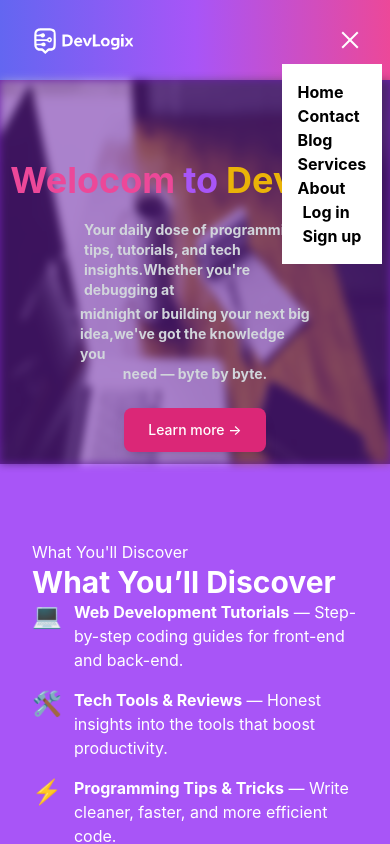
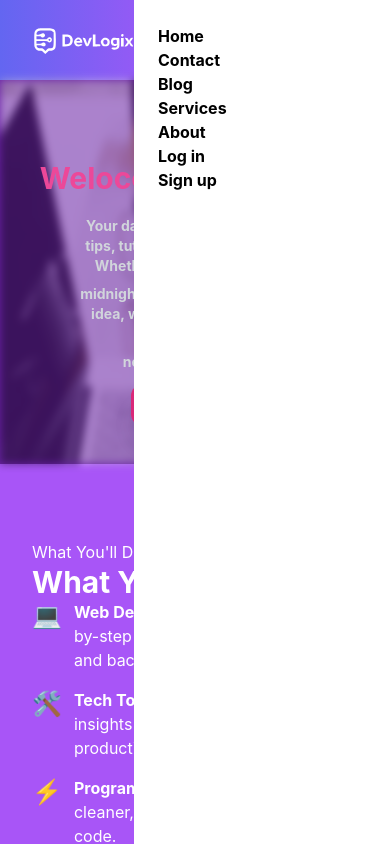
Before and after one commit to Alihaider592/my-tailwind-app, a React (Create React App) app: page / in a window 390 px wide. Both pictures are taken after a click on the button 350 px from the left and 40 px from the top of the page. Shown: the top 844 px of the page. Built offline with nearby package versions, Linux system fonts and the light colour scheme.

Commit message:
hamburger setting

```diff
--- a/public/index.html
+++ b/public/index.html
@@ -24,7 +24,8 @@
       work correctly both with client-side routing and a non-root public URL.
       Learn how to configure a non-root public URL by running `npm run build`.
     -->
-    <title>React App</title>
+    <title>Devlogix</title>
+    <meta name="description" content="DevLogix is your hub for the latest blogs on Artificial Intelligence, Web Development tutorials, and Technology news. Stay updated with insights, trends, and guides.">
   </head>
   <body>
     <noscript>You need to enable JavaScript to run this app.</noscript>
--- a/src/components/About.jsx
+++ b/src/components/About.jsx
@@ -31,7 +31,7 @@ const About = () => {
   ];
 
   return (
-    <div className="flex justify-center w-full min-h-screen p-10 bg-purple-500">
+    <div className="flex justify-center max-sm:relative fixed w-full min-h-screen p-10 bg-purple-500">
       <div className="w-full max-w-6xl">
         {/* Heading */}
         <h1 className="font-bold text-gray-100 text-4xl sm:text-5xl mb-10">
--- a/src/components/Blog.jsx
+++ b/src/components/Blog.jsx
@@ -144,8 +144,8 @@ const cards = [
 ]
 const Blog = () => {
   return (
-    <div className='bg-purple-500'>
-      <div className="relative w-full">
+    <div className='bg-purple-500 '>
+      <div className="relative  w-full">
         <img
           className="w-full object-cover h-96 opacity-70 shadow-purple shadow-sm"
           src="img2.png"
--- a/src/components/Hamburger.jsx
+++ b/src/components/Hamburger.jsx
@@ -1,22 +1,39 @@
-import React, { useState } from 'react'
-import Hamburgernavbar from './hambugernavbar';
-import Hamburger from 'hamburger-react'
+import React, { useState , useEffect } from "react";
+import { createPortal } from "react-dom";
+import Hamburgernavbar from "./hambugernavbar";
+import Hamburger from "hamburger-react";
+
 const Hamburgercomponents = () => {
-    const [open,setOpen] = useState(false);
+  const [open, setOpen] = useState(false);
+  useEffect(()=>{
+if(open){document.body.style.overflow = "hidden";
+}else{document.body.style.overflow = "auto";
+
+}
+return()=>{
+  document.body.style.overflow = "auto";
+};
+  },[open]);
+
+
   return (
     <div>
       <Hamburger
-      size={22}
-      toggled = {open}
-      toggle={setOpen}
-      className="block md:hidden"
+        size={22}
+        toggled={open}
+        toggle={setOpen}
+        className="block md:hidden"
       />
-      {open&&
-        <Hamburgernavbar/>
 
-    }
+      {open &&
+        createPortal(
+          <div className="fixed  inset-0 z-[9999999] bg-whites w-[60%]">
+            <Hamburgernavbar onclose={() => setOpen(false)} />
+          </div>,
+          document.body
+        )}
     </div>
-  )
-}
+  );
+};
 
-export default Hamburgercomponents
+export default Hamburgercomponents;
--- a/src/components/Home.jsx
+++ b/src/components/Home.jsx
@@ -6,22 +6,37 @@ const Home = () => {
     <>
     <img className='absolute opacity-45 blur-sm h-96 w-[100%]' src="imgback.png"/>
     <div className='h-96 w-full z-10 p-20  font-bold  bg-purple-800'>
-      <h1 className=' relative text-5xl flex max-sm:text-4xl items-center gap-2 justify-center mb-5 font-bold z-10 '> <div className='text-pink-500'> Welocom</div><div className='text-purple-500'> to </div><div className='text-yellow-500'> Devlogix</div> </h1>
-      <p class="z-10 text-lg md:text-xl sm:left-6 text-gray-300 mb-8 max-sm:text-sm sm:font-size [17px] height-[100px] relative left-[18px];">
-      <div className='z-10 flex relative items-center justify-center m-1 '>Your daily dose of programming tips, tutorials, and tech insights.Whether you're debugging at</div>
-      <div className='z-10 relative flex items-center justify-center '> midnight or building your next big idea,we've got the knowledge you  </div>
-     <div className='flex relative items-center justify-center '>  need — byte by byte.</div>
-   <div className="flex justify-center mt-6">
-  <button className="px-6 py-3 sm:px-8 sm:py-4 md:px-10 md:py-5
-                     bg-pink-600 hover:bg-pink-700
-                     rounded-lg text-white font-medium shadow-lg
-                     transition duration-300 ease-in-out">
-    <Link to="/Learnmore">Learn more →</Link>
-  </button>
+      <h1 className=' relative text-5xl flex max-sm:text-3xl items-center gap-2 justify-center mb-5 font-bold z-10 '> <div className='text-pink-500'> Welocom</div><div className='text-purple-500'> to </div><div className='text-yellow-500'> Devlogix</div> </h1>
+      <div className="z-10 text-gray-300 mb-8 sm:mx-4">
+
+
+  <div className="flex items-center justify-center text-sm relative sm:text-[8px] md:text-xl text-center mb-2">
+    Your daily dose of programming tips, tutorials, and tech insights.
+    Whether you're debugging at
+  </div>
+
+
+  <div className="flex items-center justify-center relative text-sm sm:text-[8px] md:text-lg text-center  mb-2">
+    midnight or building your next big idea, we've got the knowledge you
+  </div>
+
+
+  <div className="flex items-center justify-center text-sm relative sm:text-[8px] md:text-xl text-center  mb-4">
+    need — byte by byte.
+  </div>
+
+  <div className="flex justify-center relative text-[12px] bottom-3 mt-6">
+    <button className="px-6 py-3 sm:px-4 sm:py-2 md:px-10 md:py-4
+                       bg-gradient-to-r from-pink-600 to-purple-600
+                       hover:from-pink-700 hover:to-purple-700
+                       rounded-xl text-white  shadow-xl
+                       transition-transform duration-300 ease-in-out
+                       hover:scale-105">
+      <Link to="/Learnmore">Learn more →</Link>
+    </button>
+  </div>
 </div>
 
-
-    </p>
     <div className="flex justify-center mt-6">
 </div>
 
@@ -48,7 +63,7 @@ const Home = () => {
       <p><strong>Industry News & Trends</strong> — Stay informed about the latest in tech and software.</p>
     </li>
     <div>
-      <img className='relative  left-8' src="img40.png"/>
+      <img className='relative max-sm:hidden left-8' src="img40.png"/>
     </div>
   </ul>
 </section>
@@ -81,7 +96,7 @@ const Home = () => {
       </div>
       <div>
       <form action="post">
-        <input className='w-[285px] max-sm:w-[250px] ml-10 max-sm:ml-28 h-10 rounded-lg h-50 pl-10' type="text" id='Enter your email' placeholder='Enter your email'/><button class="px-4 relative m-5 max-sm:bottom-[60px] max-sm:left-5 bg-pink-600 transition-all duration-300 ease-in-out hover:bg-pink-700 rounded-lg text-white h-10 ">Join</button>
+        <input className='w-[285px] max-sm:w-[230px] ml-10 max-sm:ml-28 h-10 rounded-lg h-50 pl-10' type="text" id='Enter your email' placeholder='Enter your email'/><button class="px-4 relative m-5 max-sm:bottom-[60px] max-sm:left-5 bg-pink-600 transition-all duration-300 ease-in-out hover:bg-pink-700 rounded-lg text-white h-10 ">Join</button>
       </form>
       </div>
       <div>
--- a/src/components/Login.jsx
+++ b/src/components/Login.jsx
@@ -40,25 +40,25 @@ const Login = () => {
     }
 
   return (
-    <div className='bg-gradient-to-r w-full min-h-screen from-indigo-800 via-purple-800 to-pink-800 p-[104px] justify-center items-center flex '>
-      <div className=' rounded-3xl z-10 relative h-[450px] p-5 w-96 text-center bg-white shadow-2xl shadow-purple-400 shadow-inner bg-transparent '>
+    <div className='bg-gradient-to-r w-full h-screen fixed max-sm:h-screen from-indigo-800 via-purple-800 to-pink-800 p-[104px] justify-center items-center flex '>
+      <div className=' rounded-3xl z-10 relative max-sm:w-80 h-[450px] p-5 w-96 text-center bg-white shadow-2xl shadow-purple-400 shadow-inner bg-transparent '>
       <h1 className='text-3xl  font-bold  text-black  mt-10'>Log in</h1>
       <form onSubmit={handleLogin}  action="post">
-        <input className=' h-10 w-80 bg-gray-300 border-2 placeholder:text-stone-700 cursor-handler border-gray-600 rounded-3xl opacity-60 pl-10 text-blue-950  mb-6  mt-8'
+        <input className=' h-10 w-80 bg-gray-300 border-2 max-sm:w-72 placeholder:text-stone-700 cursor-handler border-gray-600 rounded-3xl opacity-60 pl-10 text-blue-950  mb-6  mt-8'
          type="text"
            value={formData.username}
             onChange={handleChange}
           id='username'
            placeholder='username'
            />
-        <input className=' h-10 w-80 bg-gray-300 border-2 placeholder:text-stone-700 border-gray-600 rounded-3xl opacity-60 pl-10 text-blue-950 '
+        <input className=' h-10 w-80 bg-gray-300 border-2 max-sm:w-72 placeholder:text-stone-700 border-gray-600 rounded-3xl opacity-60 pl-10 text-blue-950 '
          type="password"
         id="password"
         placeholder="Password"
         value={formData.password}
         onChange={handleChange}
            />
-        <div className='mt-7 relative right-[85px]'>
+        <div className='mt-7 relative max-sm:ml-10 right-[85px]'>
         <input type="radio" id='Remember me' name='Remember me' value="Remember me" />
         <label className='font-bold ' htmlFor="name"> Remember me</label>
 
@@ -71,7 +71,7 @@ const Login = () => {
       className='w-56 mt-2 text-white'
       />
 
-        <p className='flex pl-12 mt-2  font-bold'>Don't have any account ?<Link className='list-none hover:underline'  to="/Signup"><li className=''>Sign up</li></Link></p>
+        <p className='flex pl-12 mt-2 max-sm:text-md max-sm:pl-5 font-bold'>Don't have any account ?<Link className='list-none hover:underline'  to="/Signup"><li className=''>Sign up</li></Link></p>
       </form>
     </div>
     <ToastContainer position="top-center" autoClose="3000" />
--- a/src/components/Navbar.jsx
+++ b/src/components/Navbar.jsx
@@ -8,7 +8,7 @@ const Navbar = ({ user, onLogout }) => {
   return (
     <div>
       <nav
-        className="flex items-center justify-between
+        className="flex items-center sticky  justify-between
         text-white font-bold
         bg-gradient-to-r from-indigo-500 via-purple-500 to-pink-500
         p-4"
@@ -22,7 +22,7 @@ const Navbar = ({ user, onLogout }) => {
           />
         </div>
 
-        <div className="block sm:hidden">
+        <div className="block sm:hidden  ">
           <Hamburgercomponents />
         </div>
 
--- a/src/components/Services.jsx
+++ b/src/components/Services.jsx
@@ -86,9 +86,9 @@ const Services = () => {
     buttonColor: 'bg-red-500',
   }
   return (
-    <div className='bg-purple-500 '>
+    <div className='bg-purple-500 w-full h-full max-sm:relative fixed '>
       {/* main text */}
-        <main className="py-16">
+        <main className="py-16 ">
         <div className="text-center mb-12">
           <h1 className="text-4xl md:text-5xl font-extrabold text-white mb-4">How DevLogix Helps You Succeed</h1>
           <p className="text-lg text-white max-w-2xl mx-auto">
--- a/src/components/Signup.jsx
+++ b/src/components/Signup.jsx
@@ -39,12 +39,12 @@ const Signup = () => {
   };
 
   return (
-    <div className="bg-gradient-to-r w-full min-h-screen from-indigo-800 via-purple-800 to-pink-800 p-[104px] justify-center items-center flex">
-      <div className="rounded-3xl z-10 relative h-[450px] w-96 text-center bg-white shadow-2xl shadow-purple-400 shadow-inner bg-transparent">
+    <div className="bg-gradient-to-r w-full min-h-screen fixed from-indigo-800 via-purple-800 to-pink-800 p-[104px] justify-center items-center flex">
+      <div className="rounded-3xl max-sm:w-80 z-10 relative h-[450px] w-96 text-center bg-white shadow-2xl shadow-purple-400 shadow-inner bg-transparent">
         <h1 className="text-3xl font-bold  mt-10">Sign up</h1>
         <form onSubmit={handleSubmit}>
           <input
-            className="h-10 w-80 rounded-3xl bg-gray-300 border-2 border-gray-600 placeholder:text-stone-700 opacity-60 pl-10 text-blue-950 mb-1 mt-8"
+            className="h-10 w-80 rounded-3xl max-sm:w-72 bg-gray-300 border-2 border-gray-600 placeholder:text-stone-700 opacity-60 pl-10 text-blue-950 mb-1 mt-8"
             type="text"
             id="username"
             placeholder="Username"
@@ -53,7 +53,7 @@ const Signup = () => {
             required
           />
           <input
-            className="h-10 w-80 rounded-3xl m-5 opacity-60 pl-10 bg-gray-300 border-2 border-gray-600 placeholder:text-stone-700 text-blue-950"
+            className="h-10 w-80 rounded-3xl m-5 opacity-60 max-sm:w-72 pl-10 bg-gray-300 border-2 border-gray-600 placeholder:text-stone-700 text-blue-950"
             type="email"
             id="email"
             placeholder="Email"
@@ -62,7 +62,7 @@ const Signup = () => {
             required
           />
           <input
-            className="h-10 w-80 rounded-3xl opacity-60 pl-10 bg-gray-300 border-2 border-gray-600 placeholder:text-stone-700 text-blue-950"
+            className="h-10 w-80 rounded-3xl opacity-60 pl-10 bg-gray-300 max-sm:w-72 border-2 border-gray-600 placeholder:text-stone-700 text-blue-950"
             type="password"
             id="password"
             placeholder="Password"
@@ -70,7 +70,7 @@ const Signup = () => {
             onChange={handleChange}
             required
           />
-          <div className="mt-7 relative right-[85px]">
+          <div className="mt-7  relative right-[85px]">
             <input
               className="fill-blue-400"
               type="radio"
--- a/src/components/hambugernavbar.jsx
+++ b/src/components/hambugernavbar.jsx
@@ -1,13 +1,14 @@
 import { Link } from 'react-router-dom'
 import { useNavigate } from "react-router-dom";
-const Hamburgernavbar = ({ user, onLogout }) => {
+const Hamburgernavbar = ({ user, onLogout ,onclose }) => {
   const navigate = useNavigate();
   return (
     <div>
-      <nav className="flex flex-col absolute z-50 right-[2%] items-center
-        text-black bg-white z- font-bold
+      <nav className="fixed  right-0   top-0 w-64 h-full  bg-white z-[9999] p-6 shadow-l
+  items-center
+        text-black  z- font-bold
 
-        p-4">
+       ">
         <ul className="
           justify-start
           md:gap-10
@@ -15,11 +16,11 @@ const Hamburgernavbar = ({ user, onLogout }) => {
 
           ">
           {/* <Hamburger/> */}
-          <li><Link to="/">Home</Link></li>
-          <li><Link to="/Contact">Contact</Link></li>
-          <li><Link to="/Blog">Blog</Link></li>
-          <li><Link to="/Services">Services</Link></li>
-          <li><Link to="/About">About</Link></li>
+          <li><Link to="/" onClick={onclose}>Home</Link></li>
+          <li><Link to="/Contact" onClick={onclose}>Contact</Link></li>
+          <li><Link to="/Blog"onClick={onclose}>Blog</Link></li>
+          <li><Link to="/Services" onClick={onclose}>Services</Link></li>
+          <li><Link to="/About" onClick={onclose}>About</Link></li>
         </ul>
 
 
@@ -32,8 +33,8 @@ const Hamburgernavbar = ({ user, onLogout }) => {
           lg:gap-10
           list-none
         ">
-          <li><Link to="/Login" className="hover:text-yellow-300 hover:underline active:text-red-500">Log in</Link></li>
-          <li><Link to="/Signup" className="hover:text-yellow-300 hover:underline active:text-red-500">Sign up</Link></li>
+          <li><Link to="/Login" onClick={onclose} className="hover:text-yellow-300 hover:underline active:text-red-500">Log in</Link></li>
+          <li><Link to="/Signup" onClick={onclose} className="hover:text-yellow-300 hover:underline active:text-red-500">Sign up</Link></li>
           {/* <button
             className="hover:text-yellow-300 hover:underline active:text-red-500"
             onClick={() => handleLogout(null, navigate)}
```
